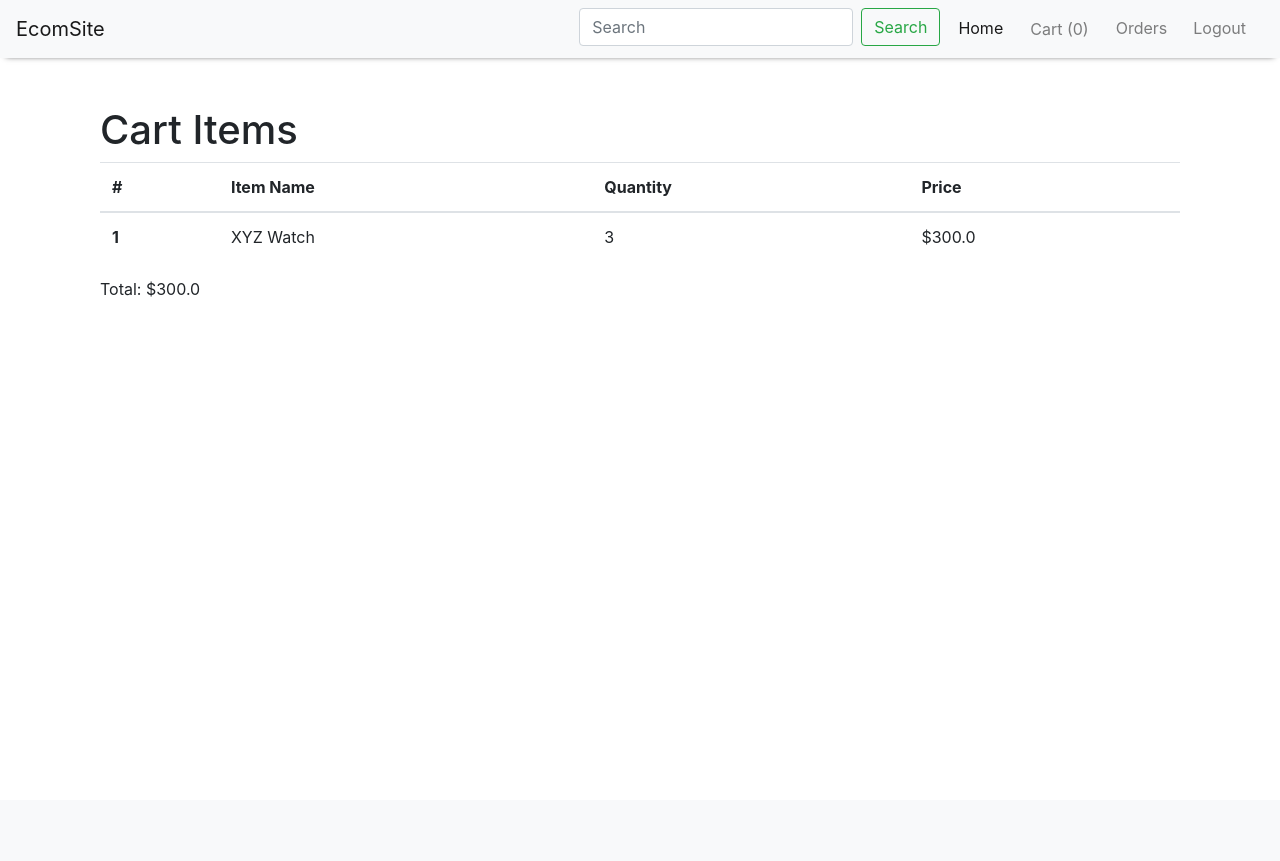
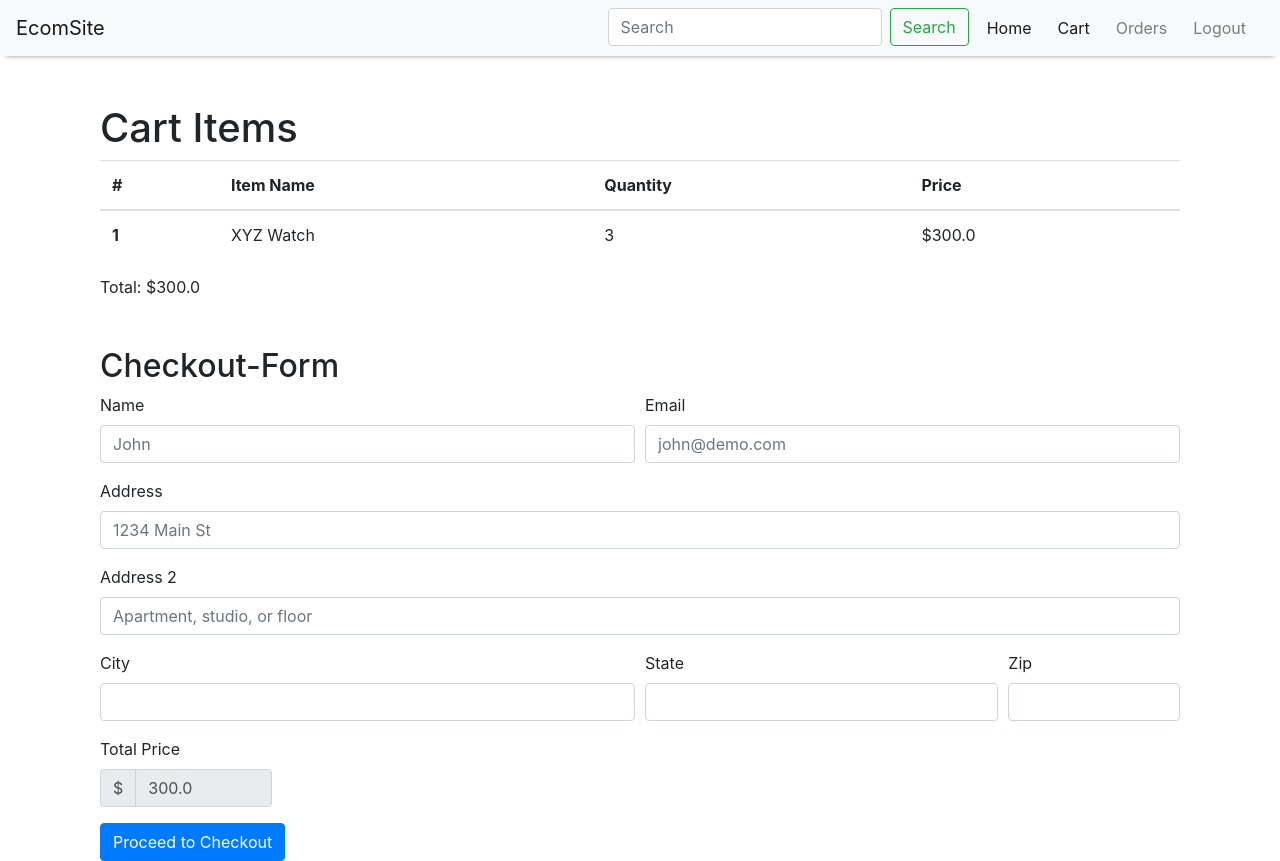
Before and after one commit to sahilsh4rma/Ecom, a Django app: page /view_cart/ in a window 1280 px wide. Before the commit the page ends 297 px from the top, so only its background shows below. Run offline with Django 4.2, Linux system fonts and the light colour scheme; a user stored in the database is signed in; data comes from the database, SQL or seed files in the repository; both versions use the stored data as it was after the commit; some libraries are stand-ins or nearby versions.

Commit message:
checkout functionality is working and cart functionality recreated

```diff
--- a/shop/templates/shop/base.html
+++ b/shop/templates/shop/base.html
@@ -29,10 +29,8 @@
             <li class="nav-item active">
                 <a class="nav-link" href="{% url 'shop:index' %}">Home <span class="sr-only">(current)</span></a>
             </li>
-            <li class="nav-item">
-                <button type="button" data-html="true" id="cart" class="btn btn-link nav-link" data-container="body" data-toggle="popover" data-placement="bottom" data-html="true" title="Shopping Cart" data-content="{% block cart_content %}Your cart is empty.{% endblock %}">
-                    Cart (0)
-                </button>
+            <li class="nav-item active">
+                <a class="nav-link" href="{% url 'shop:view_cart' %}">Cart <span class="sr-only">(current)</span></a>
             </li>
             {% if user.is_authenticated %}
             <li class="nav-item">
--- a/shop/templates/shop/view_cart.html
+++ b/shop/templates/shop/view_cart.html
@@ -1,5 +1,3 @@
-<!-- view_cart.html -->
-
 {% extends 'shop/base.html' %}
 
 {% block title %}Cart{% endblock %}
@@ -7,6 +5,7 @@
 {% block content %}
 <div class="container mt-5">
     <h1>Cart Items</h1>
+    {% if cart_items %}
         <table class="table">
             <thead>
                 <tr>
@@ -28,5 +27,57 @@
             </tbody>
         </table>
         <p>Total: ${{ total }}</p>
+        <form class="mt-5" method="POST">
+            {% csrf_token %}
+            <h2>Checkout-Form</h2>
+            <div class="form-row">
+                <input type="hidden" id="items" name="items">
+                <div class="form-group col-md-6">
+                    <label for="inputEmail4">Name</label>
+                    <input type="text" class="form-control" name="name" id="name" placeholder="John">
+                </div>
+                <div class="form-group col-md-6">
+                    <label for="inputPassword4">Email</label>
+                    <input type="email" class="form-control" id="email" name="email" placeholder="john@demo.com">
+                </div>
+            </div>
+            <div class="form-group">
+                <label for="inputAddress">Address</label>
+                <input type="text" class="form-control" id="address" name="address" placeholder="1234 Main St">
+            </div>
+            <div class="form-group">
+                <label for="inputAddress2">Address 2</label>
+                <input type="text" class="form-control" id="address2" name="address2" placeholder="Apartment, studio, or floor">
+            </div>
+            <div class="form-row">
+                <div class="form-group col-md-6">
+                    <label for="inputCity">City</label>
+                    <input type="text" class="form-control" id="city" name="city">
+                </div>
+                <div class="form-group col-md-4">
+                    <label for="inputState">State</label>
+                    <input type="text" class="form-control" id="state" name="state">
+                </div>
+                <div class="form-group col-md-2">
+                    <label for="inputZip">Zip</label>
+                    <input type="text" class="form-control" id="zipcode" name="zipcode">
+                </div>
+                <div class="form-group col-md-2">
+                    <label for="inputZip">Total Price</label>
+                    <div class="input-group">
+                        <div class="input-group-prepend">
+                            <div class="input-group-text">$</div>
+                        </div>
+                        <input type="text" class="form-control" readonly value="{{ total }}">
+                    </div>
+                </div>
+            </div>
+            <button type="submit" class="btn btn-primary">Proceed to Checkout</button>
+        </form>
+    {% else %}
+        <br>
+        <br>
+        <h3>Your cart is empty.</h3>
+    {% endif %}
 </div>
 {% endblock %}
--- a/shop/urls.py
+++ b/shop/urls.py
@@ -6,7 +6,6 @@ app_name = 'shop'
 urlpatterns =[
     path('',views.index,name = "index"),
     path('<int:product_id>/',views.detail,name = "detail"),
-    path('checkout/',views.checkout,name="checkout"),
     path('user_orders/',views.user_orders,name="user_orders"),
     path('view_cart/',views.view_cart,name="view_cart"),
     path('add_to_cart/<int:product_id>/',views.add_to_cart,name="add_to_cart"),
--- a/shop/views.py
+++ b/shop/views.py
@@ -35,12 +35,12 @@ def checkout(request):
         order.save()
     return render(request,'shop/checkout.html')
 
-
+@login_required
 def user_orders(request):
     user_orders = Order.objects.filter(user=request.user)
     return render(request,'shop/user_orders.html',{'user_orders':user_orders})
 
-
+@login_required
 def add_to_cart(request, product_id):
     product = get_object_or_404(Product, pk=product_id)
     cart_item = Cart.objects.filter(user=request.user, product=product).first()
@@ -54,9 +54,35 @@ def add_to_cart(request, product_id):
 
 
 
+@login_required
+def view_cart(request):
+     # Retrieve cart items for the current user
+    cart_items = Cart.objects.filter(user=request.user)
 
-def view_cart(request):
-    cart_items = Cart.objects.filter(user=request.user)
+    if request.method == "POST":
+
+        # Create a string representation of cart items
+        items = "\n".join([f"{item.title} - Quantity: {item.quantity}, Price: ${item.price}" for item in cart_items])
+
+        # Extract other form data
+        name = request.POST.get("name", "")
+        email = request.POST.get("email", "")
+        address = request.POST.get("address", "")
+        city = request.POST.get("city", "")
+        state = request.POST.get("state", "")
+        zipcode = request.POST.get("zipcode", "")
+        total = float(request.POST.get("total", 0))  # Convert 'total' to float
+        # Convert 'total' to integer if necessary
+        total = int(total) if total.is_integer() else total
+        # Create and save the order
+        order = Order(items=items, name=name, email=email, address=address, city=city, state=state, zipcode=zipcode, total=total)
+        order.save()
+
+        # Clear the cart after placing the order (optional)
+        cart_items.delete()
+
+        # Redirect to a success page or wherever appropriate
+        return redirect('shop:index')
 
     # Calculate total of the cart
     total = sum(item.price for item in cart_items)
```
Also changed, not shown: shop/templates/shop/checkout.html (deleted, +0 -119 lines), db.sqlite3. Lines whose indentation alone changed are shown as unchanged.
